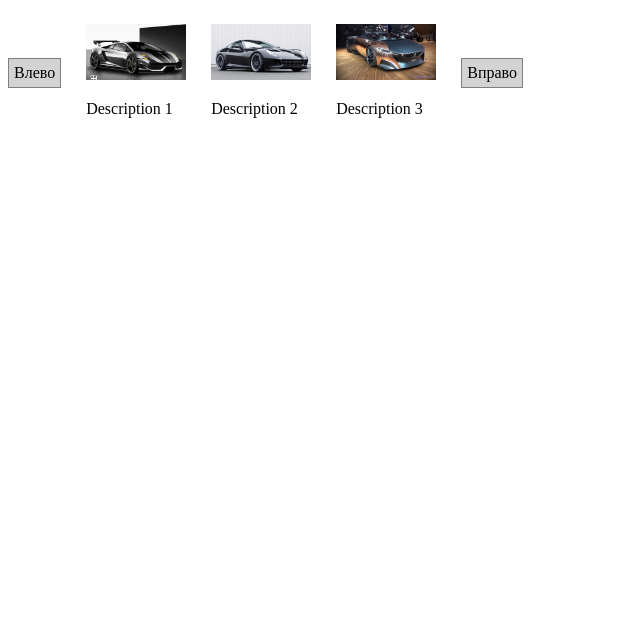
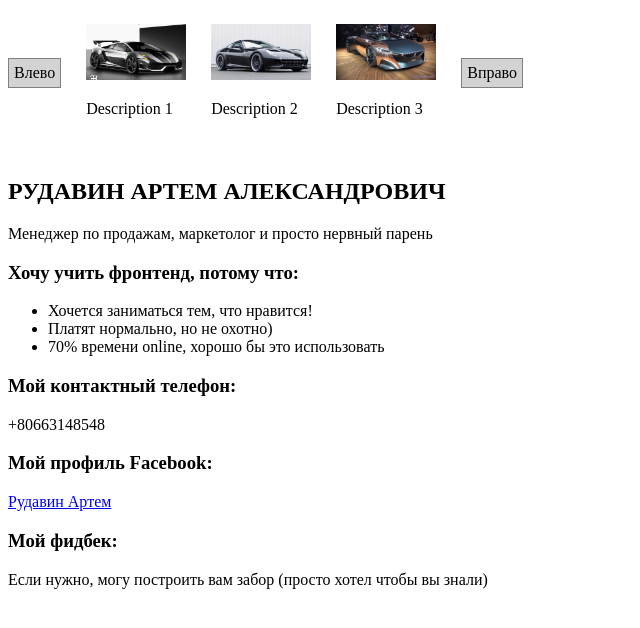
Before and after one commit to artyomrudavin/rudavin_js_11-12, a plain HTML site: page index.html in a window 1280 px wide. Shown: the whole page, without its empty margins (0-640 px from the left). Drawn offline with nearby package versions, Linux system fonts and the light colour scheme.

Commit message:
template part - done

```diff
--- a/css/style.css
+++ b/css/style.css
@@ -1,3 +1,8 @@
+.carusel {
+  display: block;
+  height: 150px;
+}
+
 .carousel-hider {
   width: 350px;
   overflow: hidden;
--- a/index.html
+++ b/index.html
@@ -6,6 +6,8 @@
   <link rel="stylesheet" href="css/style.css">
   <script src="https://ajax.googleapis.com/ajax/libs/jquery/3.2.1/jquery.min.js"></script>
   <script src="js/jquery.carusel.js"></script>
+  <script src="js/tmpl.js"></script>
+  <script src="js/bio.js"></script>
   <script src="js/script.js"></script>
 </head>
 <body>
@@ -47,7 +49,29 @@
 
     </section>
 
-  </div>
+    <section class="tmpl"></section>
+
+    <script tipe="text/html" id="bio">
+
+      <h2><%= name %></h2>
+      <span class="proff"><%= proff %></span>
+      <h3><%= wanted %></h3>
+      <ul class="list">
+        <li> <%= want1 %> </li>
+        <li> <%= want2 %> </li>
+        <li> <%= want3 %> </li>
+      </ul>
+      <h3> <%= phoneTitle %> </h3>
+      <p> <%= phone %> </p>
+      <h3> <%= fbTitle %> </h3>
+      <a href= <%= fbHref %> > <%= fb %> </a>
+      <h3> <%= feedbackTitle %> </h3>
+      <p> <%= feedback %> </p>
+
+    </script>
+
+
+</div>
 
 </body>
 </html>
--- /dev/null
+++ b/js/bio.js
@@ -0,0 +1,27 @@
+$(function() {
+
+	var html = $('#bio').html();
+
+	var data = {
+
+		name: 'РУДАВИН АРТЕМ АЛЕКСАНДРОВИЧ',
+		proff: 'Менеджер по продажам, маркетолог и просто нервный парень',
+		wanted: 'Хочу учить фронтенд, потому что:',
+		want1: 'Хочется заниматься тем, что нравится!',
+		want2: 'Платят нормально, но не охотно)',
+		want3: '70% времени online, хорошо бы это использовать',
+		phoneTitle: 'Мой контактный телефон:',
+		phone: '+80663148548',
+		fbTitle: 'Мой профиль Facebook:',
+		fbHref: '"https://www.facebook.com/artem.rudawin"',
+		fb: 'Рудавин Артем',
+		feedbackTitle: 'Мой фидбек:',
+		feedback: 'Если нужно, могу построить вам забор (просто хотел чтобы вы знали)'
+
+	}
+
+	var content = tmpl(html, data);
+
+	$('.tmpl').append(content);
+
+});
--- /dev/null
+++ b/js/tmpl.js
@@ -0,0 +1,35 @@
+// Simple JavaScript Templating
+// John Resig - https://johnresig.com/ - MIT Licensed
+(function(){
+  var cache = {};
+
+  this.tmpl = function tmpl(str, data){
+    // Figure out if we're getting a template, or if we need to
+    // load the template - and be sure to cache the result.
+    var fn = !/\W/.test(str) ?
+    cache[str] = cache[str] ||
+    tmpl(document.getElementById(str).innerHTML) :
+
+      // Generate a reusable function that will serve as a template
+      // generator (and which will be cached).
+      new Function("obj",
+        "var p=[],print=function(){p.push.apply(p,arguments);};" +
+
+        // Introduce the data as local variables using with(){}
+        "with(obj){p.push('" +
+
+        // Convert the template into pure JavaScript
+        str
+        .replace(/[\r\t\n]/g, " ")
+        .split("<%").join("\t")
+        .replace(/((^|%>)[^\t]*)'/g, "$1\r")
+        .replace(/\t=(.*?)%>/g, "',$1,'")
+        .split("\t").join("');")
+        .split("%>").join("p.push('")
+        .split("\r").join("\\'")
+        + "');}return p.join('');");
+
+    // Provide some basic currying to the user
+    return data ? fn( data ) : fn;
+  };
+})();
```
